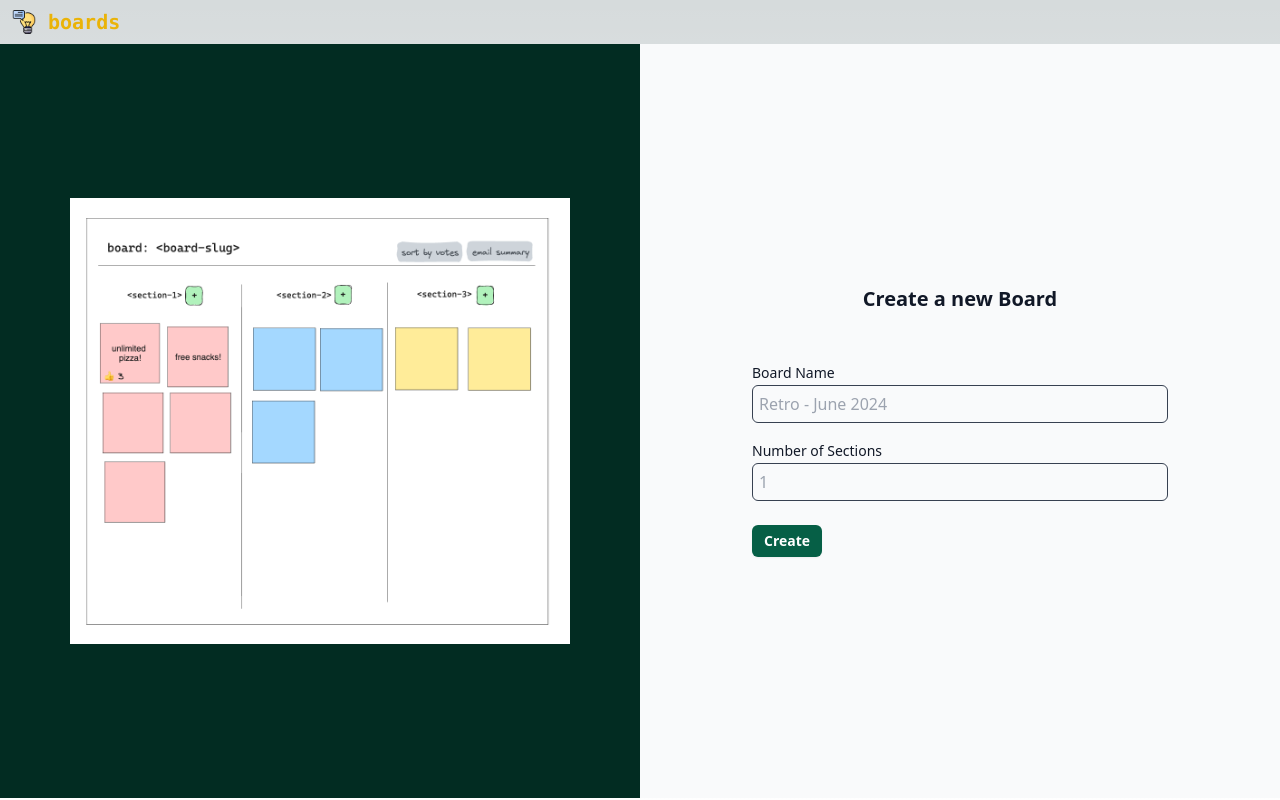
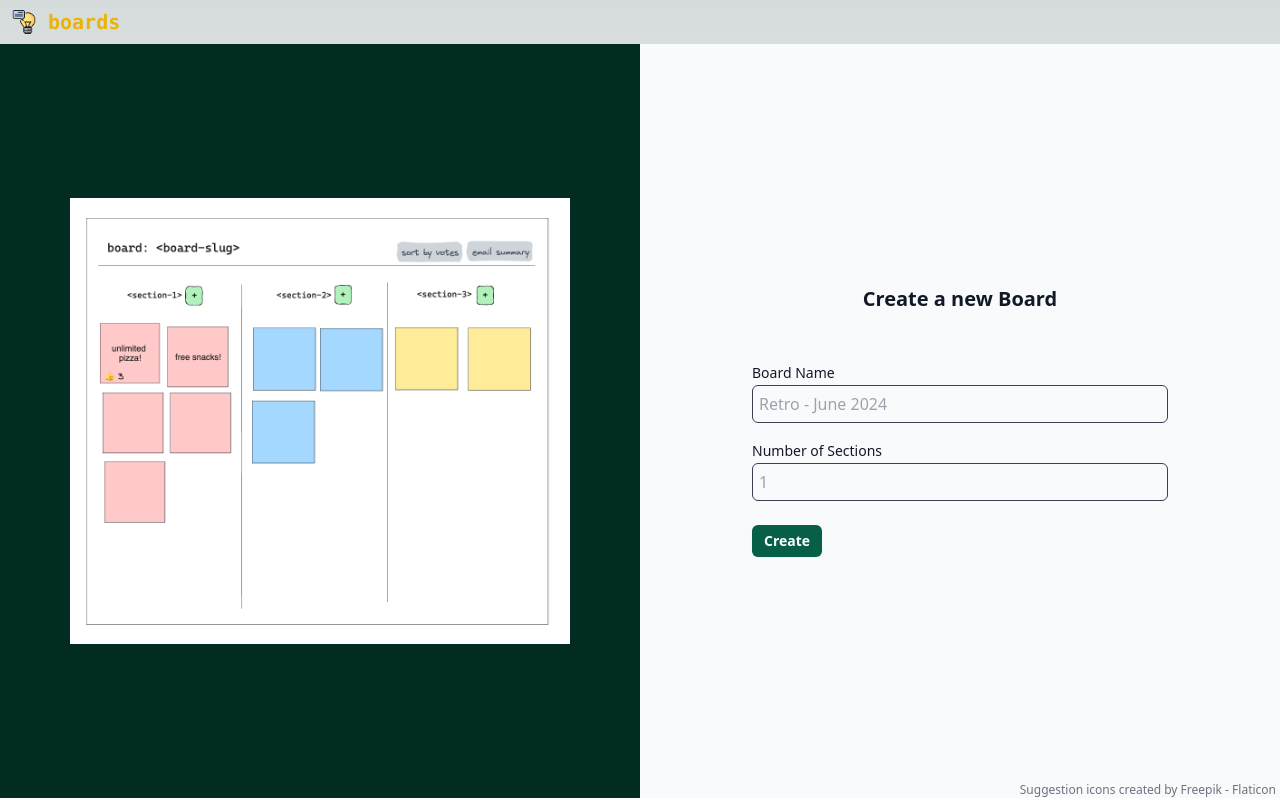
Before and after one commit to stackgen-demo/retroboard, a Next.js app in the folder app/: page / in a window 1280 px wide. Built offline with nearby package versions, Linux system fonts and the light colour scheme.

Commit message:
Added icon attribution text

```diff
--- /dev/null
+++ b/app/src/components/icon-attribution-text.js
@@ -0,0 +1,11 @@
+import React from 'react'
+
+const IconAttributionText = () => {
+    return (
+        <div className="text-right absolute bottom-0 right-1">
+            <a href="https://www.flaticon.com/free-icons/suggestion" title="suggestion icons" className="text-xs mb-2 text-gray-500">Suggestion icons created by Freepik - Flaticon</a>
+        </div>
+    )
+}
+
+export default IconAttributionText
--- a/app/src/pages/board.js
+++ b/app/src/pages/board.js
@@ -4,6 +4,7 @@ import { createContext } from "react";
 
 import ActionableBoard from "../components/actionable-board";
 import Spinner from "../components/spinner";
+import IconAttributionText from "../components/icon-attribution-text";
 
 export const BoardContext = createContext();
 
@@ -51,6 +52,7 @@ export default function BoardPage () {
             notes={board.notes}
           />
         )}
+        <IconAttributionText />
       </main>
     </BoardContext.Provider>
   );
--- a/app/src/pages/index.js
+++ b/app/src/pages/index.js
@@ -2,6 +2,7 @@ import React from "react";
 import Navbar from "../components/navbar";
 import NewBoardForm from "../components/new-board-form";
 import Image from "next/image";
+import IconAttributionText from "../components/icon-attribution-text";
 
 
 export default function Home () {
@@ -23,6 +24,7 @@ export default function Home () {
           <NewBoardForm />
         </div>
       </div>
+      <IconAttributionText />
     </main>
   );
 }
```
